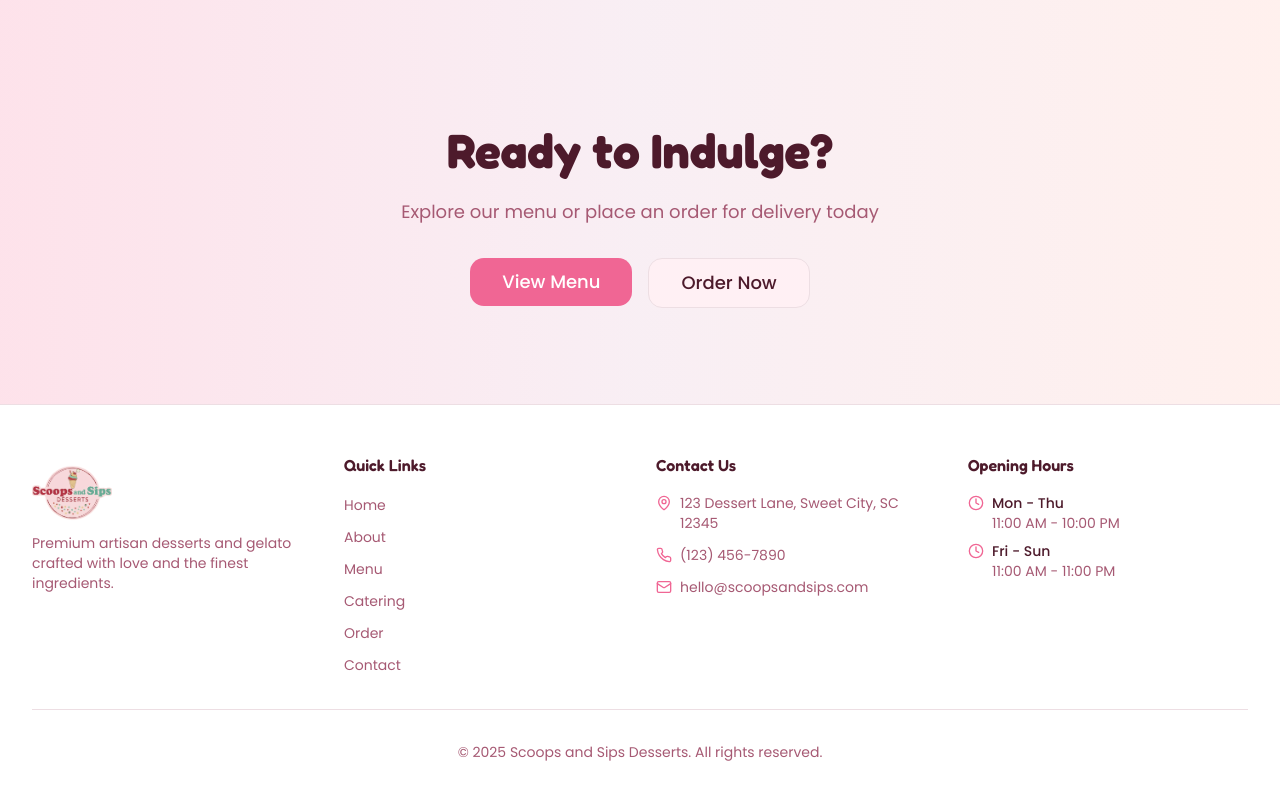
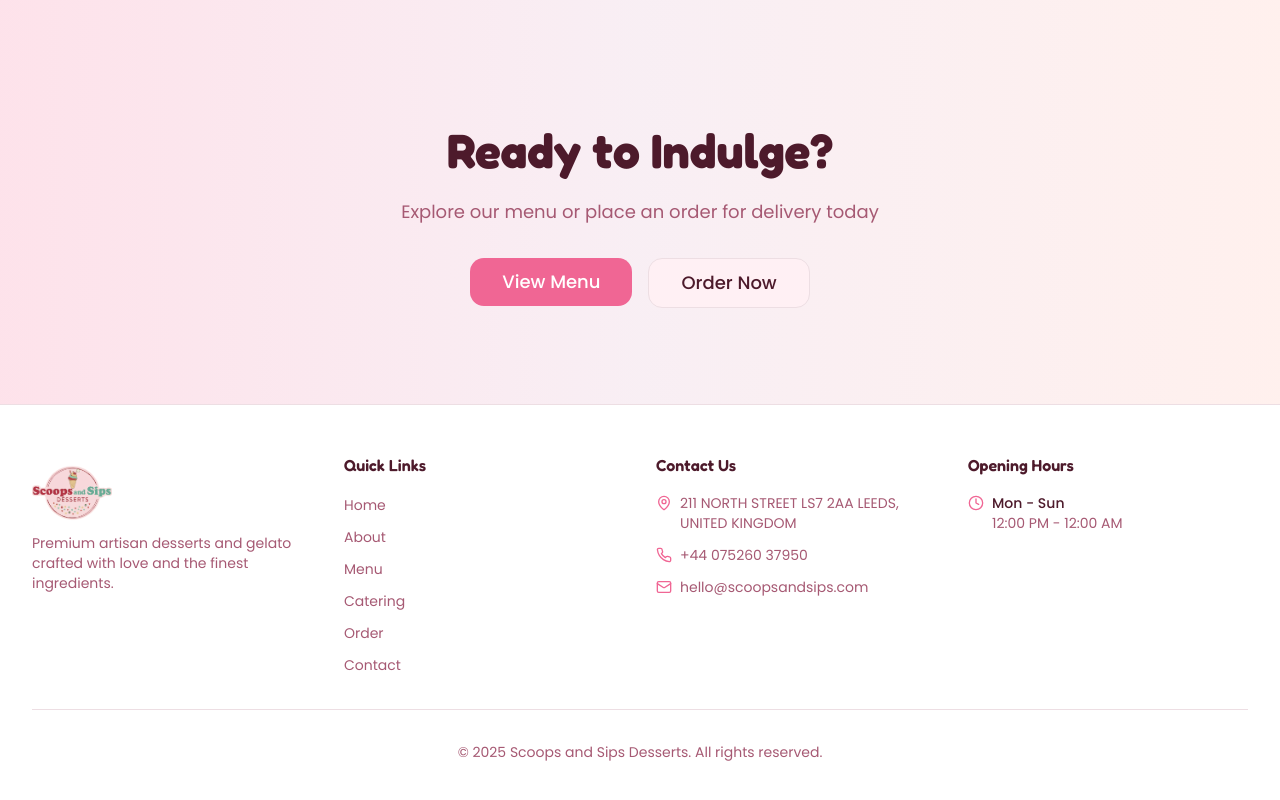
Before and after one commit to ramagiriranjith/scoops-and-sips, a React (Vite) app: page / in a window 1280 px wide. Shown: the part 2947-3747 px from the top of the page. Built offline with nearby package versions, Linux system fonts and the light colour scheme; the HTML template or start-up script is replaced by a standard one.

Commit message:
Update Footer.tsx

```diff
--- a/src/components/Footer.tsx
+++ b/src/components/Footer.tsx
@@ -86,12 +86,12 @@ export const Footer = () => {
             <ul className="space-y-3 text-sm text-muted-foreground">
               <li className="flex items-start gap-2">
                 <MapPin className="w-4 h-4 mt-0.5 text-primary flex-shrink-0" />
-                <span>123 Dessert Lane, Sweet City, SC 12345</span>
+                <span>211 NORTH STREET LS7 2AA LEEDS, UNITED KINGDOM</span>
               </li>
               <li className="flex items-center gap-2">
                 <Phone className="w-4 h-4 text-primary flex-shrink-0" />
                 <a href="tel:+1234567890" className="hover:text-primary transition-colors">
-                  (123) 456-7890
+                  +44 075260 37950
                 </a>
               </li>
               <li className="flex items-center gap-2">
@@ -110,15 +110,8 @@ export const Footer = () => {
               <li className="flex items-start gap-2">
                 <Clock className="w-4 h-4 mt-0.5 text-primary flex-shrink-0" />
                 <div>
-                  <p className="font-medium text-foreground">Mon - Thu</p>
-                  <p>11:00 AM - 10:00 PM</p>
-                </div>
-              </li>
-              <li className="flex items-start gap-2">
-                <Clock className="w-4 h-4 mt-0.5 text-primary flex-shrink-0" />
-                <div>
-                  <p className="font-medium text-foreground">Fri - Sun</p>
-                  <p>11:00 AM - 11:00 PM</p>
+                  <p className="font-medium text-foreground">Mon - Sun</p>
+                  <p>12:00 PM - 12:00 AM</p>
                 </div>
               </li>
             </ul>
```
